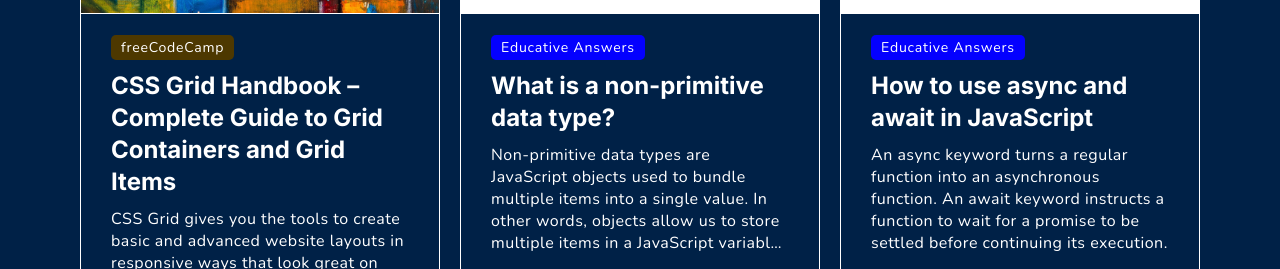
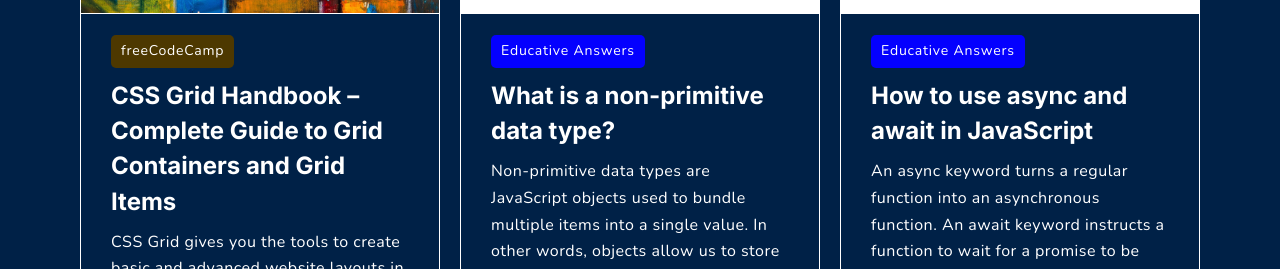
Before and after one commit to oluwatobiss/personal-portfolio, a Next.js app: page /guest-posts in a window 1280 px wide. Shown: the part 473-742 px from the top of the page. Built offline with nearby package versions, Linux system fonts and the light colour scheme; a web font is replaced by a local one.

Commit message:
Increase guest post text's line height

```diff
--- a/src/styles/GuestPosts.module.css
+++ b/src/styles/GuestPosts.module.css
@@ -68,6 +68,7 @@
   display: flex; /* Use to configure .publishedDate's margin-top: auto */
   flex-direction: column;
   border-radius: 0 0 5px 5px;
+  line-height: var(--line-height);
 }
 
 .postHost {
--- a/src/styles/globals.css
+++ b/src/styles/globals.css
@@ -232,7 +232,7 @@ h2 {
 
 h3 {
   font-size: 1.5rem;
-  line-height: 2rem;
+  line-height: 2.2rem;
 }
 
 aside.hide-mobile-sidebar {
```
